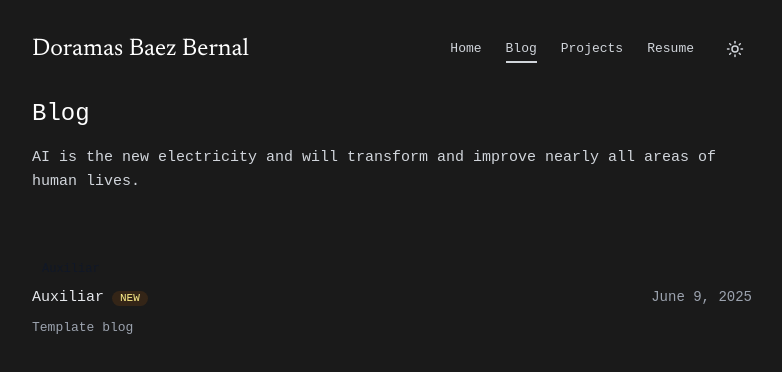
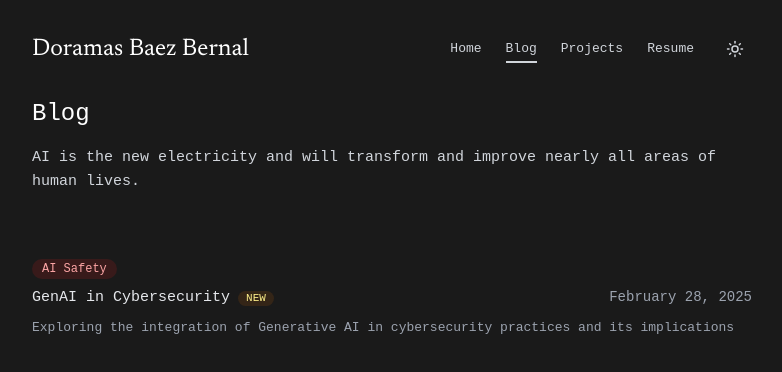
Before and after one commit to doramasma/doramasma.github.io, a React (Vite) app: page /blog in a window 1280 px wide. Shown: the top 372 px of the page, without its empty margins (248-1030 px from the left). Built offline with nearby package versions, Linux system fonts and the light colour scheme; a web font is replaced by a local one.

Commit message:
Blog improvements & Blog - WIP: GenAI and Cybersecurity

```diff
--- /dev/null
+++ b/src/content/blog/GenAI&Cybersecurity.md
@@ -0,0 +1,28 @@
+---
+title: GenAI in Cybersecurity
+date: 2025-02-28
+tag: AI Safety
+description: Exploring the integration of Generative AI in cybersecurity practices and its implications
+---
+
+The intersection of GenAI and cybersecurity has become increasingly significant due to the widespread adoption of AI technologies across various industries. **GenAI is revolutionizing cybersecurity by automating threat detection, identifying anomalies, and enabling proactive risk management**. However, as with any powerful tool, it introduces new challenges that must be addressed to ensure robust security.
+
+For instance, deepfake detection and management have become some of the most insidious threats in the AI security landscape. These methods can bypass traditional authentication mechanisms through synthetic media generation. In addition, real-time voice cloning and video manipulation at scale present significant concerns, as they can be used to create highly convincing fraudulent content.
+
+In this blog, we will **focus on multiple techniques for ensuring the security of large language model** (LLM) **applications**.
+
+[**Resources - AI Cyber insights**](https://aicyberinsights.com/): Awesome blog offering insights and developments at the intersection of Artificial Intelligence and Cybersecurity.
+
+# Best practices for building a complex application using LLM:
+
+Building LLM applications entails inherent risks, including vulnerabilities to potential attacks. There are multiple internal steps that can be integrated into your pipeline to ensure the quality and safety of the output:
+
+- **Input Evaluation:**  Evaluate the inputs to detect and filter out problematic content, such as prompt injection attacks.
+- **Input Classification:** Analyze and categorize inputs to determine what type of query it is. This classification allows us to decide how to process each query appropriately.
+- **Information Retrieval:** Retrieve relevant information necessary for generating accurate and factual responses, ensuring reducing the model hacullinations.
+- **Output Validation:** Evaluated the generated outputs to identify inaccuracies or inappropriate content.
+
+
+## Input Evaluation: Moderate content and detect prompt injection attacks
+
+WIP
--- a/src/content/blog/auxiliar.md
+++ /dev/null
@@ -1,26 +0,0 @@
----
-title: Auxiliar
-date: 2025-06-09
-tag: Auxiliar
-description: Template blog
----
-
-Lorem ipsum dolor sit amet, consectetur adipiscing elit. Sed mollis luctus eros, id maximus tortor luctus a. Donec metus tortor, placerat mattis lacus commodo, euismod consectetur turpis. Donec at rhoncus tortor, et aliquet mauris. Aliquam eget erat vel nisl dictum mollis non non mi. Nunc augue ipsum, hendrerit vitae tincidunt quis, laoreet a massa. Fusce congue eleifend accumsan. Duis ultricies rhoncus nisi, eu fringilla felis vestibulum eu. Curabitur blandit venenatis viverra. Curabitur luctus molestie mauris id sagittis.
-
-Nullam scelerisque tellus sit amet odio elementum hendrerit. Ut tincidunt, velit sit amet feugiat consectetur, urna velit rhoncus arcu, eget lobortis eros nisi iaculis diam. Donec luctus, massa in varius luctus, nibh dui tincidunt velit, at iaculis nisl enim sit amet leo. Aenean non sollicitudin dui. Pellentesque ut lorem ex. Duis tristique ipsum sit amet augue pulvinar, sit amet dignissim odio sodales. Vivamus vel odio vitae est lacinia facilisis tempus eu augue. Phasellus eu mauris fermentum, ullamcorper sapien nec, varius eros. Phasellus non ligula ut orci pellentesque dapibus at quis purus. Duis nec orci massa. Etiam ligula urna, placerat ac lobortis vel, convallis in nisi. Morbi egestas pellentesque nisi, ut interdum purus mattis ac. Mauris placerat orci nulla, quis porta erat eleifend non.
-
-Ut aliquam consectetur ante, at pretium magna tempor ut. Donec in commodo mauris. Quisque dui ligula, varius at viverra vehicula, pharetra sed odio. Sed nunc enim, porta vel finibus eu, aliquet eget elit. Interdum et malesuada fames ac ante ipsum primis in faucibus. Fusce tempor non massa vel volutpat. Donec sed accumsan nisl, quis vulputate nibh. Nulla id ipsum sit amet orci mattis consequat nec non dolor. Sed ullamcorper fringilla augue ut feugiat. Interdum et malesuada fames ac ante ipsum primis in faucibus. Nam diam est, pretium non sodales ac, viverra id ipsum. Donec sit amet est dolor. Cras ornare mauris at fringilla facilisis.
-
-Donec nunc sapien, porttitor sit amet lorem id, commodo sodales sapien. Integer tempus, risus nec ultricies sodales, ex felis rhoncus justo, quis porta nisl nisi tempus metus. Etiam consequat orci placerat nulla hendrerit pellentesque. Donec placerat tortor at lorem vehicula, ut gravida sem ultrices. Curabitur ut magna mi. Sed porta aliquam metus vel porta. Suspendisse commodo justo sapien. Donec erat arcu, mollis et eleifend pharetra, blandit sed lectus. Praesent vulputate porta diam, id fermentum sem dictum et. Cras lacinia facilisis erat eget blandit. Sed non ligula massa. Proin porttitor non tellus id bibendum. Praesent ultrices vel quam ac auctor. Suspendisse purus justo, varius a auctor et, auctor non leo. Morbi mollis placerat tortor, a molestie tellus blandit sit amet. Morbi eget augue justo.
-
-Donec ac arcu rutrum, pretium ex sit amet, convallis augue. Vestibulum euismod tempus odio ac blandit. Donec interdum quam a tellus molestie, id fringilla sapien varius. Donec a laoreet augue. Curabitur et libero ac libero ullamcorper condimentum eu et massa. Nullam fringilla nibh ante, vitae malesuada nisi faucibus id. Phasellus vel ultrices metus. Suspendisse consequat neque sit amet pharetra tempor. Praesent faucibus mollis dui, non congue purus. Etiam molestie leo ac placerat varius. Nunc metus urna, cursus vitae velit eget, cursus semper orci.
-
-Cras at consequat ante. Cras vestibulum finibus ante. Fusce pulvinar pellentesque nisi id tincidunt. Phasellus sed lorem nec purus posuere tempus. Lorem ipsum dolor sit amet, consectetur adipiscing elit. Mauris hendrerit rutrum vestibulum. Nam nec pellentesque odio. Suspendisse maximus risus sed maximus euismod. Duis orci lectus, ultrices sit amet ex vel, pellentesque finibus ante. Ut non tortor suscipit, faucibus odio a, fermentum ex.
-
-Morbi ut euismod mi. Integer vel tincidunt metus, vitae ultricies lorem. Duis malesuada lacus eu luctus iaculis. Fusce quis est arcu. Maecenas id interdum nisi. Aliquam ut ligula ipsum. Donec venenatis, lacus id pharetra placerat, dui ligula auctor lorem, nec finibus mi risus eget enim. Duis varius tortor vel laoreet egestas. Sed feugiat justo eu ante blandit, ac vulputate mauris finibus. Integer aliquet libero a massa porta, ac maximus augue finibus. Mauris in pretium dolor.
-
-Etiam purus magna, rhoncus ac accumsan id, condimentum non augue. Aenean congue, enim id porta rhoncus, metus lacus posuere tellus, et elementum arcu nulla eget ipsum. Nullam ornare elementum iaculis. Fusce vulputate, odio eleifend porta tempor, mi tortor venenatis purus, ac pulvinar nibh risus nec turpis. Aenean iaculis tellus a ante feugiat tristique. In eu varius purus. Sed eu laoreet turpis, et bibendum diam. Sed vel elementum neque. Pellentesque ultricies volutpat feugiat. Suspendisse lectus nisl, fermentum et nibh eget, facilisis pellentesque diam. Integer in commodo justo, et mollis justo. Ut felis lectus, varius eu egestas ut, pharetra at nunc. Praesent non lacinia mauris. Curabitur consequat egestas venenatis.
-
-Proin euismod est vel enim laoreet vulputate. Sed consectetur sapien leo, nec pulvinar leo tincidunt eu. Praesent vel consequat sem, eget ultricies nunc. Integer et accumsan odio. Nam at diam at leo cursus tincidunt. Quisque ultrices molestie interdum. Suspendisse vitae porttitor tellus, sed posuere ipsum. Donec laoreet consequat lacus eu tempor. Quisque tempor imperdiet dignissim. In eu hendrerit nisi, mattis placerat nibh. Maecenas at dui pretium, aliquam nunc non, sodales erat. Cras sodales vestibulum consectetur.
-
-Ut gravida velit posuere, bibendum ex posuere, euismod lectus. Curabitur neque magna, commodo sit amet faucibus sed, congue non tellus. Duis sed efficitur purus, in sollicitudin metus. Donec neque felis, sodales eu elit et, scelerisque elementum mauris. Cras sed malesuada elit. Maecenas at dictum libero, a volutpat mi. Ut posuere sapien iaculis felis dictum, at sodales felis cursus. Vestibulum et lorem feugiat, eleifend felis nec, bibendum nisl. Donec pulvinar leo quis porttitor pulvinar. Nullam tincidunt ligula sapien, blandit dignissim est pretium vitae. Vestibulum tristique at mi sed pellentesque. Mauris varius id ex non interdum. Vestibulum at est leo. Sed mollis lobortis enim, id elementum lectus gravida non.
--- a/src/pages/Blog.tsx
+++ b/src/pages/Blog.tsx
@@ -44,7 +44,7 @@ export function Blog() {
     localStorage.setItem('visitedPosts', JSON.stringify(Array.from(updatedVisitedPosts)));
   };
 
-  const getTagStyles = (tag: 'Tech' | 'Life' | 'Other'): string => {
+  const getTagStyles = (tag: 'Tech' | 'Life' | 'AI Safety' | 'Other'): string => {
     switch (tag) {
       case 'Tech':
         return 'bg-blue-50 text-blue-700 dark:bg-blue-900/30 dark:text-blue-300';
@@ -52,6 +52,8 @@ export function Blog() {
         return 'bg-green-50 text-green-700 dark:bg-green-900/30 dark:text-green-300';
       case 'Other':
         return 'bg-purple-50 text-purple-700 dark:bg-purple-900/30 dark:text-purple-300';
+      case 'AI Safety':
+        return 'bg-red-50 text-red-700 dark:bg-red-900/30 dark:text-red-300';
     }
   };
 
--- a/src/pages/BlogPost.tsx
+++ b/src/pages/BlogPost.tsx
@@ -61,7 +61,7 @@ export function BlogPost() {
   return (
     <div className="min-h-screen bg-[#fafafa] dark:bg-[#1a1a1a] relative">
       {/* Back button - Desktop Only */}
-      <div className="hidden lg:block fixed top-24 left-6 z-40">
+      <div className="max-w-3xl mx-auto px-6 py-0">
         <Link
           to="/blog"
           className="inline-flex items-center text-sm text-gray-600 hover:text-gray-900 dark:text-gray-400 dark:hover:text-gray-200 transition-colors"
@@ -72,7 +72,7 @@ export function BlogPost() {
       </div>
 
       {/* Main Content */}
-      <div className="max-w-2xl mx-auto px-6 py-16">
+      <div className="max-w-3xl mx-auto px-6 py-8">
         <article className="prose prose-gray dark:prose-invert max-w-none">
           <h1 className="text-3xl font-medium mb-8 text-gray-900 dark:text-gray-100">
             {post.title}
@@ -86,7 +86,7 @@ export function BlogPost() {
           </div>
 
           <div
-            className="text-gray-700 dark:text-gray-300 leading-relaxed
+            className="text-gray-700 dark:text-gray-300 leading-relaxed text-justify
               [&>p]:mb-6
               [&>h1]:text-2xl [&>h1]:font-medium [&>h1]:mb-4
               [&>h2]:text-xl [&>h2]:font-medium [&>h2]:mb-4
--- a/src/types.ts
+++ b/src/types.ts
@@ -13,13 +13,13 @@ export interface BlogPost {
   date: string;
   content: string;
   description: string;
-  tag: 'Tech' | 'Life' | 'Other';
+  tag: 'Tech' | 'Life' | 'AI Safety' | 'Other';
   isNew?: boolean;
 }
 
 export interface BlogFrontmatter {
   title: string;
   date: string;
-  tag: 'Tech' | 'Life' | 'Other';
+  tag: 'Tech' | 'Life' | 'AI Safety' | 'Other';
   description: string;
 }
```
